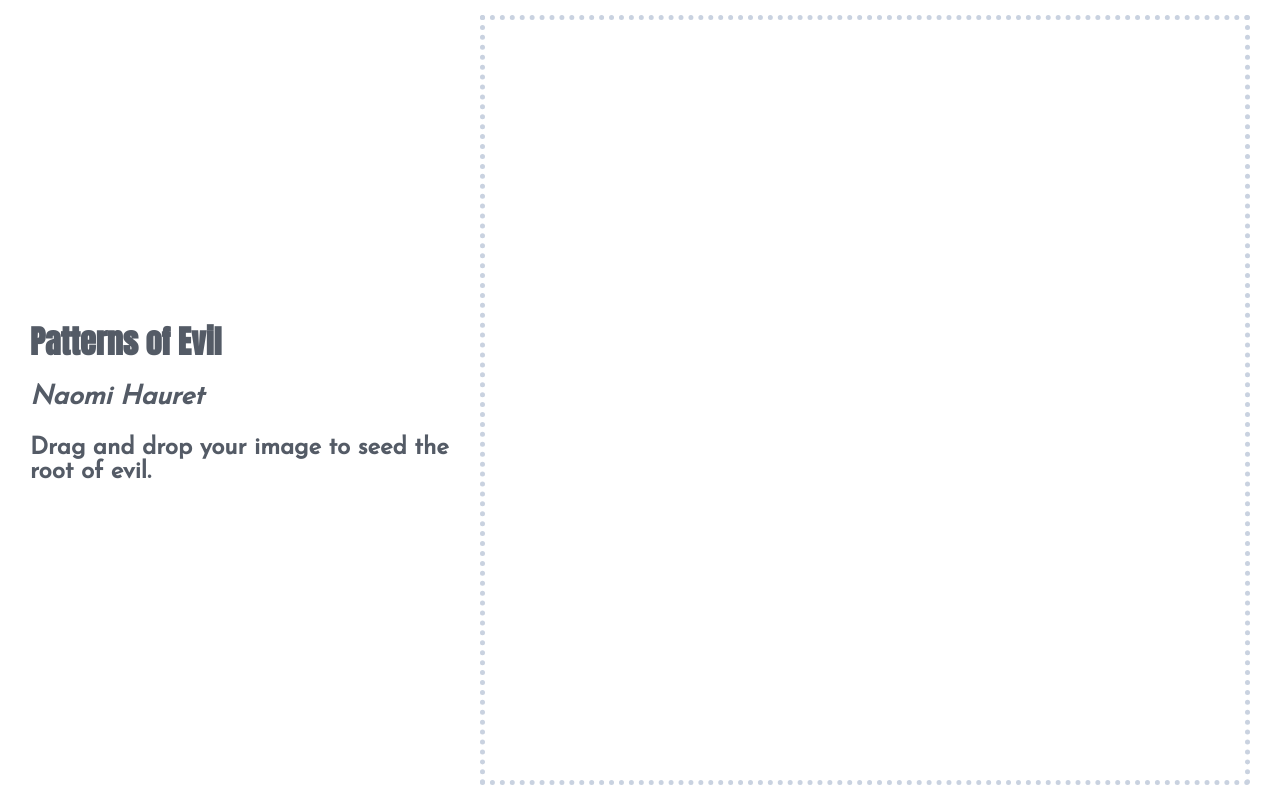
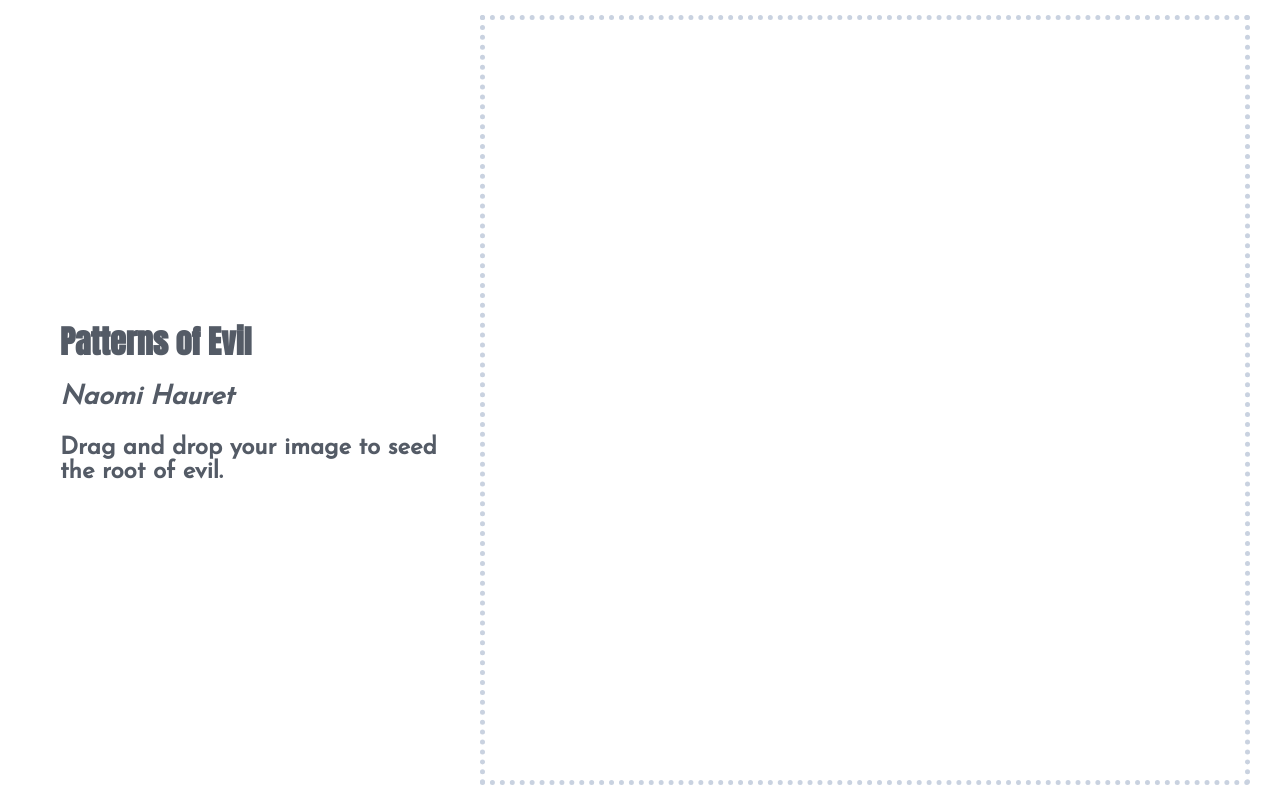
Before and after one commit to naomiHauret/patternsofevil, a website built with webpack: page dist/index.html in a window 1280 px wide. Built offline with nearby package versions, Linux system fonts and the light colour scheme; what dat.gui would draw is missing.

Commit message:
:rocket: deploy

```diff
--- a/dist/index.html
+++ b/dist/index.html
@@ -1 +1 @@
-<!DOCTYPE html><html lang="fr"><head><meta charset="UTF-8"><meta name="viewport" content="width=device-width,initial-scale=1"><meta http-equiv="X-UA-Compatible" content="ie=edge"><title>Patterns of Evil | Patternify</title></head><body><div><h1>Patterns of Evil<br><small><em>Naomi Hauret</em></small></h1><h2>Drag and drop your image to seed the root of evil.</h2></div><canvas id="drawing" width="1200" height="1200"></canvas><canvas id="image" width="600" height="600"></canvas><script type="text/javascript" src="assets/scripts/main.09cf71cd8b0815d67ec0.js"></script></body></html>
+<!DOCTYPE html><html lang="fr"><head><meta charset="UTF-8"><meta name="viewport" content="width=device-width,initial-scale=1"><meta http-equiv="X-UA-Compatible" content="ie=edge"><title>Patterns of Evil | Patternify</title></head><body><div class="instruction"><h1>Patterns of Evil<br><small><em>Naomi Hauret</em></small></h1><h2>Drag and drop your image to seed the root of evil.</h2></div><canvas id="drawing" width="1200" height="1200"></canvas><canvas id="image" width="600" height="600"></canvas><script type="text/javascript" src="assets/scripts/main.2d8fe47a422c2c4a25e0.js"></script></body></html>
```
Also changed, not shown: 2 other files.
